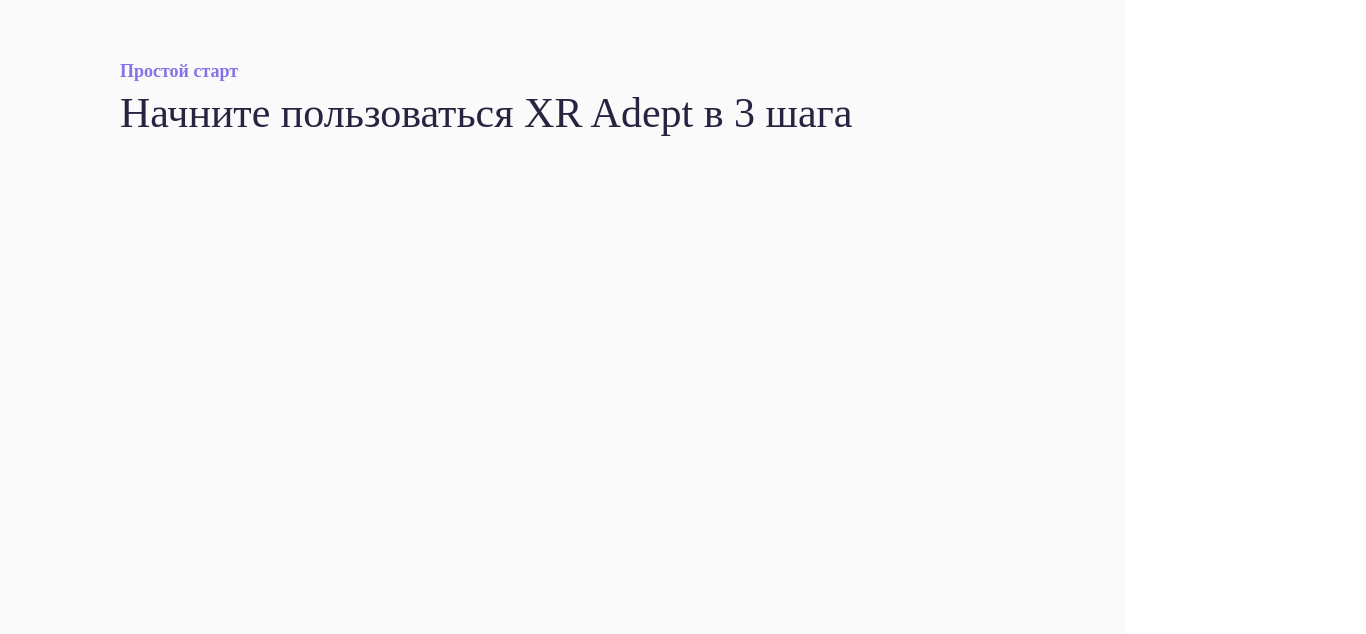
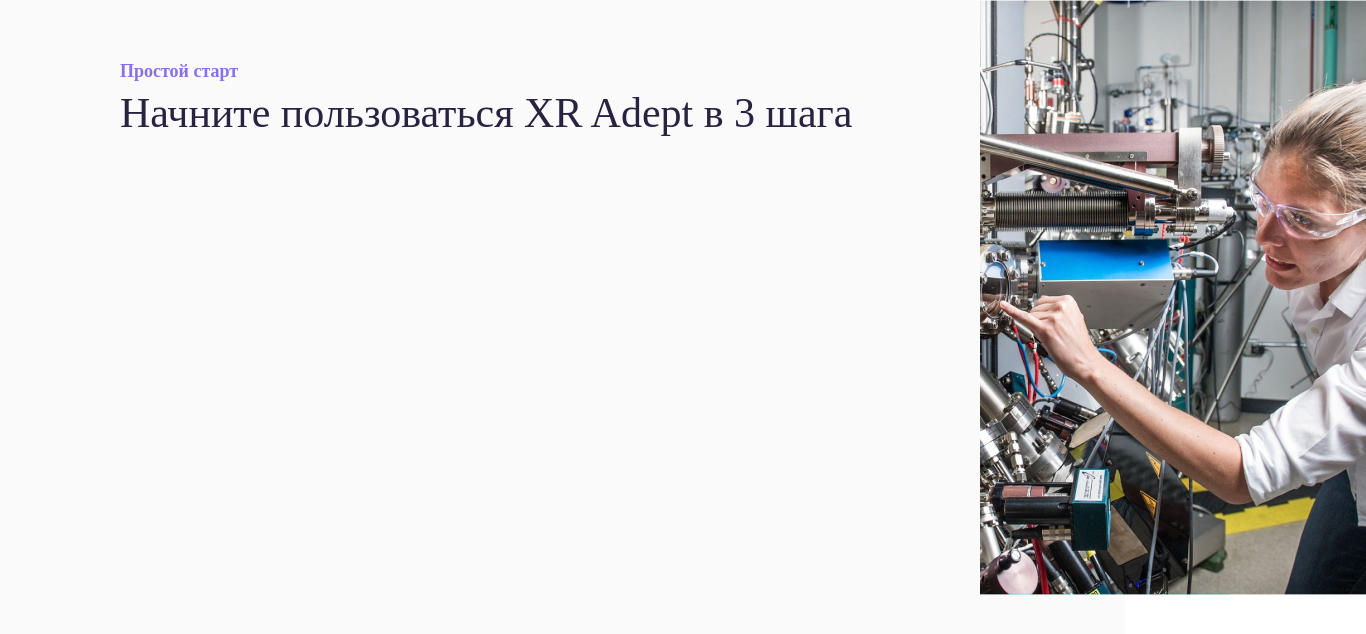
Before and after one commit to manuny/xradept-landing, a plain HTML site: page index.html in a window 1280 px wide. Shown: the whole page, 1366 px wide, since content can reach past the window. Drawn offline with Linux system fonts and the light colour scheme.

Commit message:
Добавила  фото

```diff
--- a/index.html
+++ b/index.html
@@ -8,11 +8,15 @@
 </head>
 <body>
     <div class="continaer">
-        <div class="subtitle-block"></div>
+        <div class="subtitle-block">
         <div class="subtitle-content">
                 <p class=start>Простой старт</p>
                 <p class=step>Начните пользоваться XR Adept в 3 шага</p>
         </div>
+        </div>
+        <div class="img">
+            <img src="images/Rectangle131.jpg" alt="Начните пользоваться XR Adept в 3 шага">
+        </div>
     </div>
 </body>
 </html>
--- a/style.css
+++ b/style.css
@@ -67,3 +67,10 @@ body {
     align-items: center;
     color: #2A2241;
 }
+.img {
+    position: absolute;
+    width: 386px;
+    height: 595px;
+    left: 980px;
+    top: 0px;
+}
```
Also changed, not shown: images/Rectangle131.jpg (renamed from image/Rectangle131.jpg).
